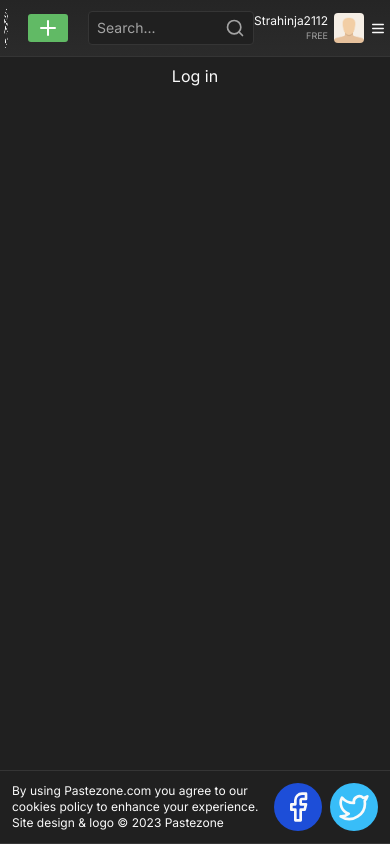
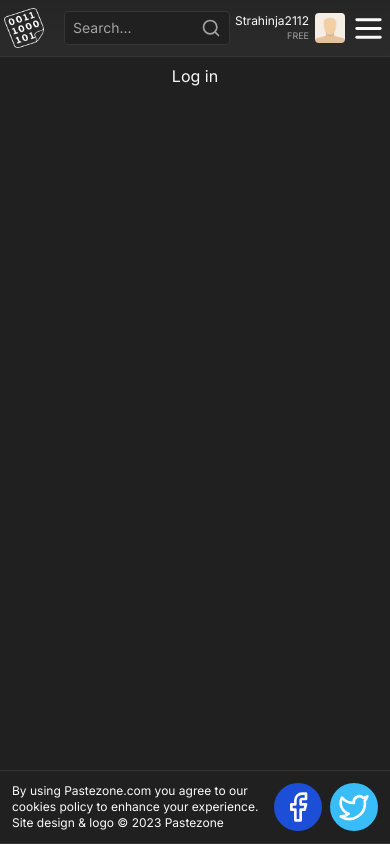
Before and after one commit to Strahinja2112/pastezone, a Next.js app: page /log-in in a window 390 px wide. Built offline with nearby package versions, Linux system fonts and the light colour scheme.

Commit message:
ui:fixed layout issues

```diff
--- a/src/app/(main)/_components/header.tsx
+++ b/src/app/(main)/_components/header.tsx
@@ -38,7 +38,7 @@ export default function Header({}: Props) {
 							</Link>
 						))}
 					</div>
-					<div className="flex gap-3 text-sm items-center justify-center">
+					<div className="hidden sm:flex gap-3 text-sm items-center justify-center">
 						<Link
 							href="/"
 							className={buttonVariants({
```
